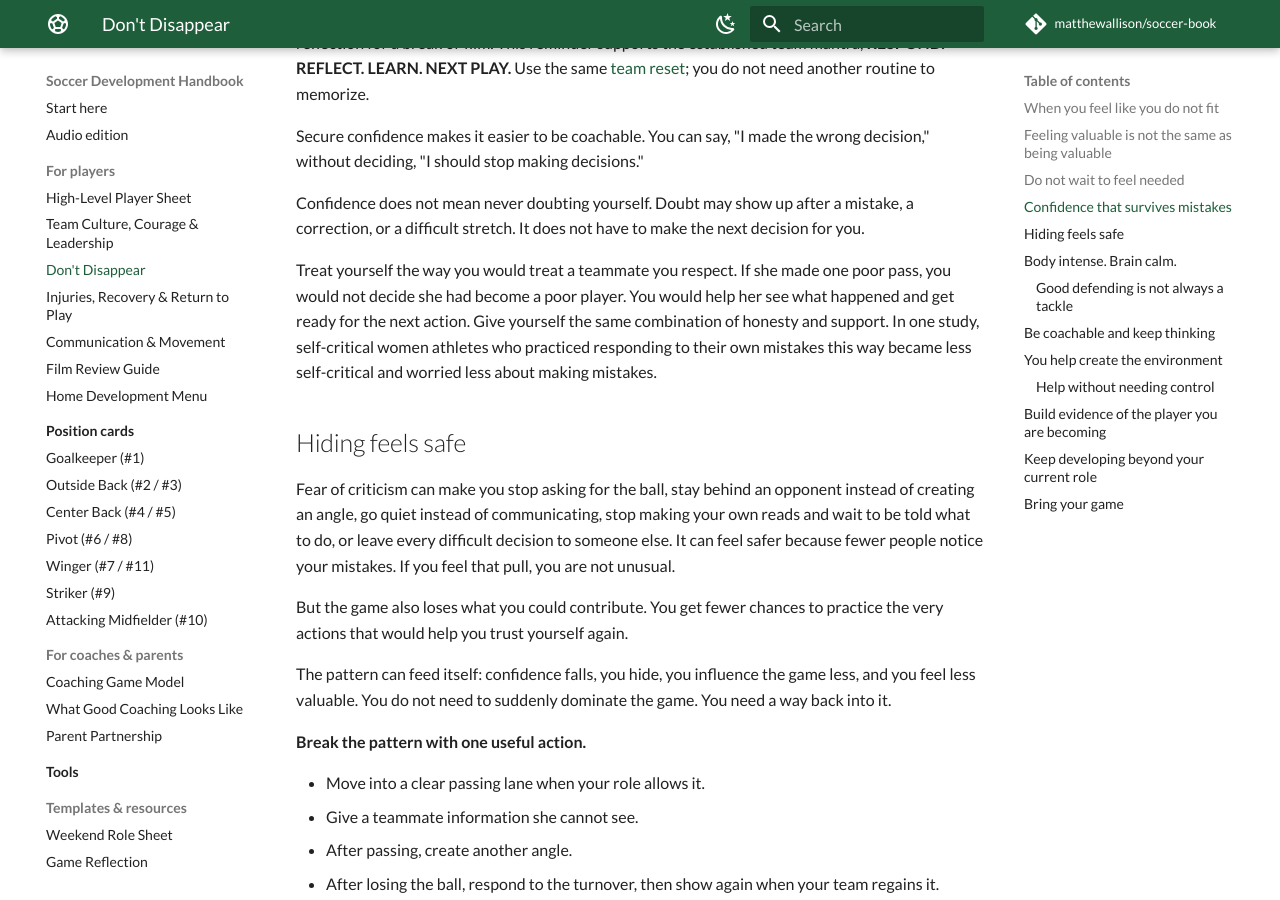
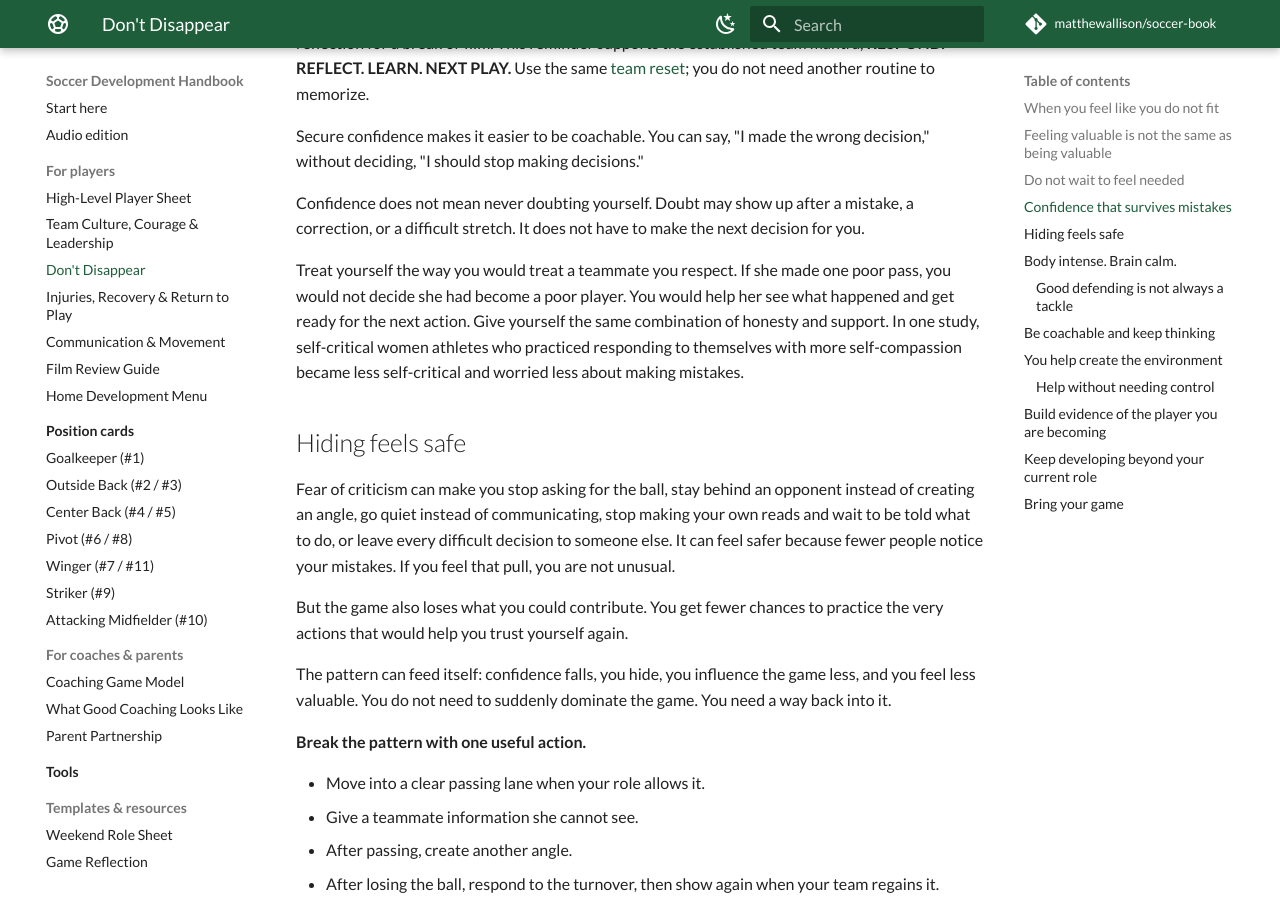
Before and after one commit to matthewallison/soccer-book, an MkDocs documentation site: the page built from docs/dont-disappear.md, in a window 1280 px wide and 900 px high, scrolled down 2795 px. Built offline with MkDocs 1.6.1 and Material for MkDocs 9.7.7, drawn with Linux system fonts in a browser that asks for light colours; comment, search, counter and statistics services are not loaded.

Commit message:
Final polish of the Don't Disappear transcript before narration
Join the lead-in "Here's something a lot of players notice." to its example
so the first TTS chunk no longer ends on a stranded setup line. Describe the
self-compassion study as what it was (in the chapter too), make "still with
us" come before advice rather than replace it, and drop a generic filler
line. Rebuild the PDF and EPUB.

Co-Authored-By: Claude Opus 5.5 (1M context) <noreply@anthropic.com>

```diff
--- a/docs/dont-disappear.md
+++ b/docs/dont-disappear.md
@@ -78,7 +78,7 @@ Secure confidence makes it easier to be coachable. You can say, "I made the wron
 
 Confidence does not mean never doubting yourself. Doubt may show up after a mistake, a correction, or a difficult stretch. It does not have to make the next decision for you.
 
-Treat yourself the way you would treat a teammate you respect. If she made one poor pass, you would not decide she had become a poor player. You would help her see what happened and get ready for the next action. Give yourself the same combination of honesty and support. In one study, self-critical women athletes who practiced responding to their own mistakes this way became less self-critical and worried less about making mistakes.
+Treat yourself the way you would treat a teammate you respect. If she made one poor pass, you would not decide she had become a poor player. You would help her see what happened and get ready for the next action. Give yourself the same combination of honesty and support. In one study, self-critical women athletes who practiced responding to themselves with more self-compassion became less self-critical and worried less about making mistakes.
 
 ## Hiding feels safe
 
```
Also changed, not shown: audio/transcript/02b-dont-disappear.md (+4 -6 lines), 2 other files.
